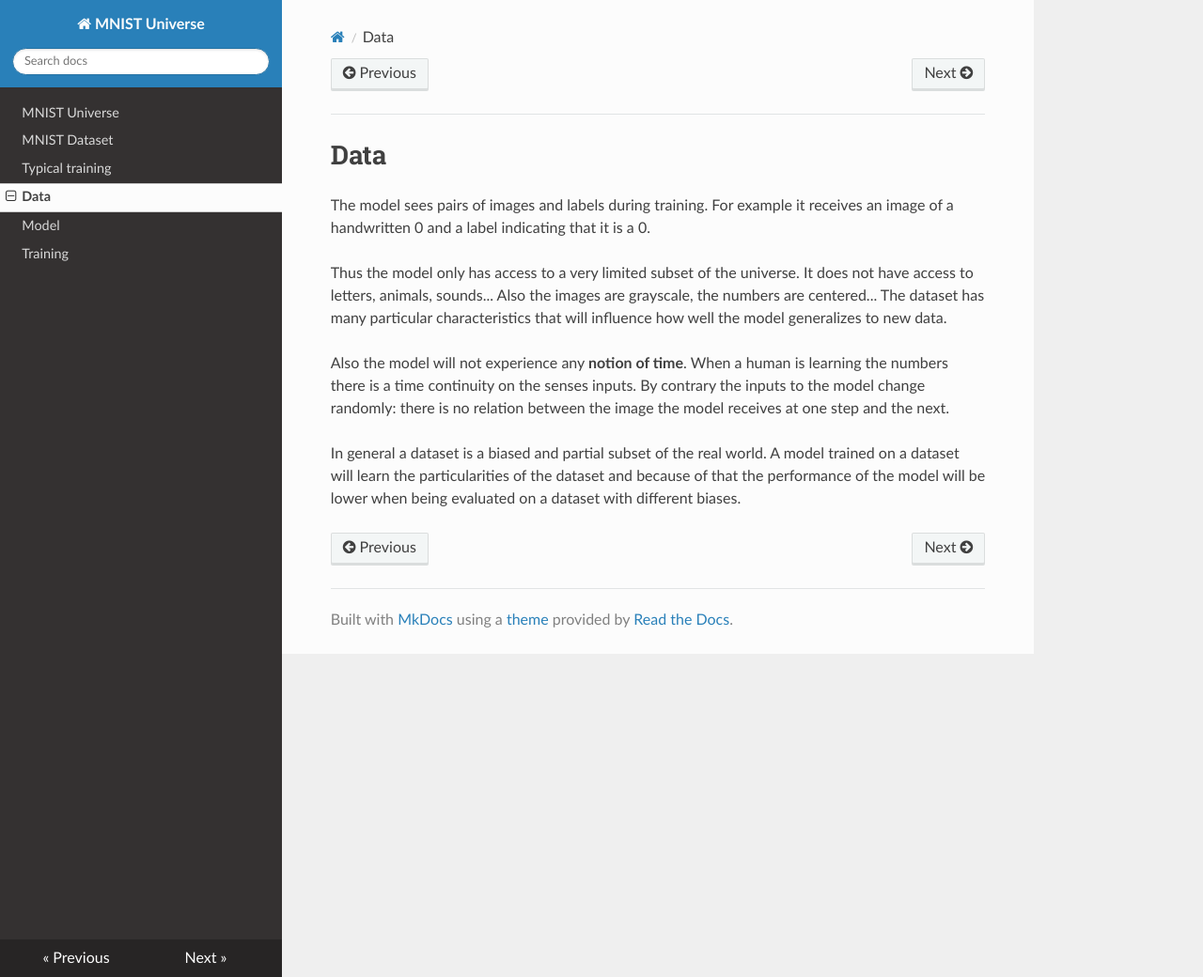
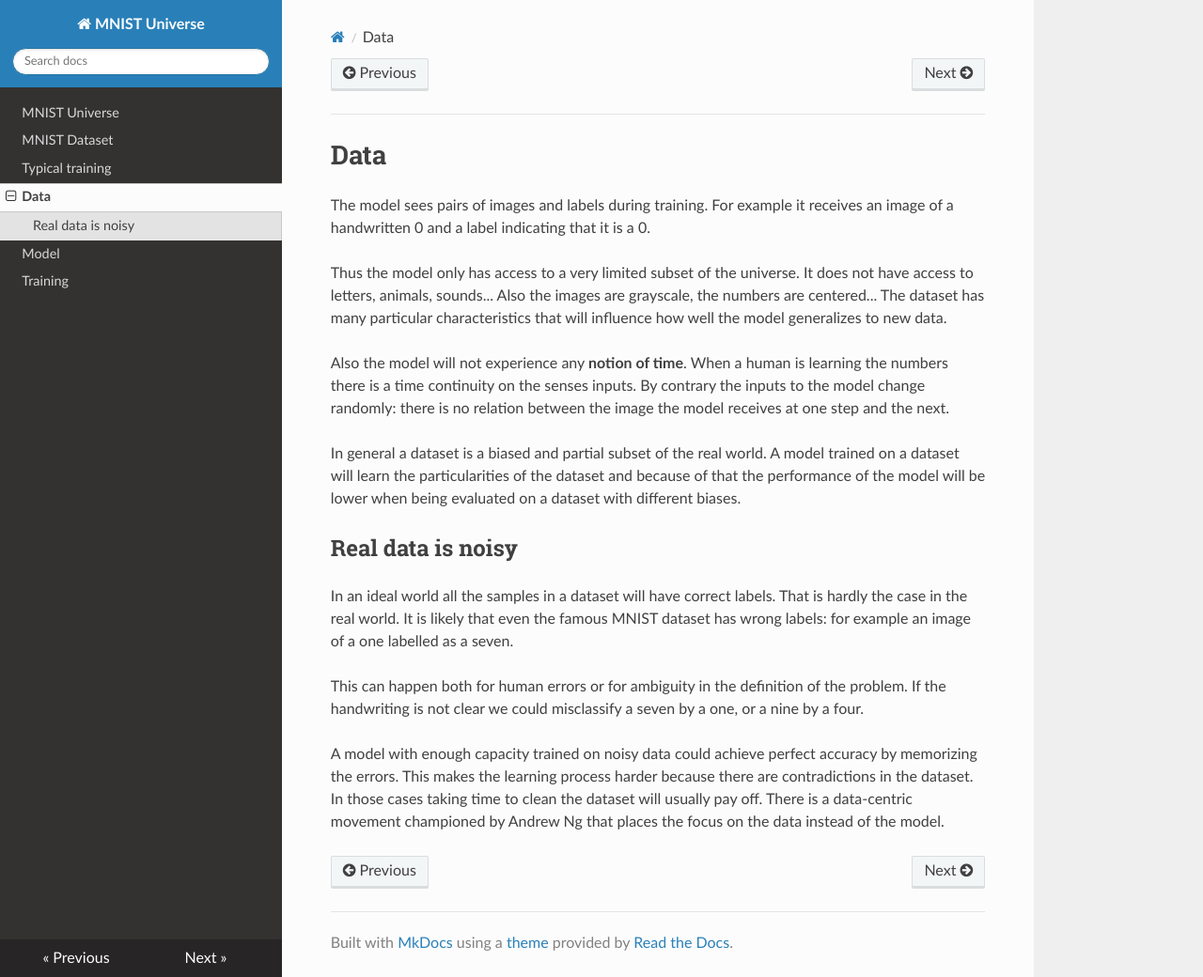
Before and after one commit to ironbar/mnist_universe, an MkDocs documentation site: the page built from docs/02_data.md, in a window 1280 px wide and 1040 px high. Shown: the whole window at 94% size. Built offline with MkDocs 1.6.1, drawn with Linux system fonts in a browser that asks for light colours; nearby versions of some CDN libraries.

Commit message:
added note about noisy data

```diff
--- a/docs/02_data.md
+++ b/docs/02_data.md
@@ -10,3 +10,17 @@ Also the model will not experience any **notion of time**. When a human is learn
 By contrary the inputs to the model change randomly: there is no relation between the image the model receives at one step and the next.
 
 In general a dataset is a biased and partial subset of the real world. A model trained on a dataset will learn the particularities of the dataset and because of that the performance of the model will be lower when being evaluated on a dataset with different biases.
+
+## Real data is noisy
+
+In an ideal world all the samples in a dataset will have correct labels. That is hardly the case in
+the real world. It is likely that even the famous MNIST dataset has wrong labels: for example an image
+of a one labelled as a seven.
+
+This can happen both for human errors or for ambiguity in the definition of the problem. If the handwriting
+is not clear we could misclassify a seven by a one, or a nine by a four.
+
+A model with enough capacity trained on noisy data could achieve perfect accuracy by memorizing the errors.
+This makes the learning process harder because there are contradictions in the dataset. In those cases
+taking time to clean the dataset will usually pay off. There is a data-centric movement championed by Andrew Ng
+that places the focus on the data instead of the model.
```
